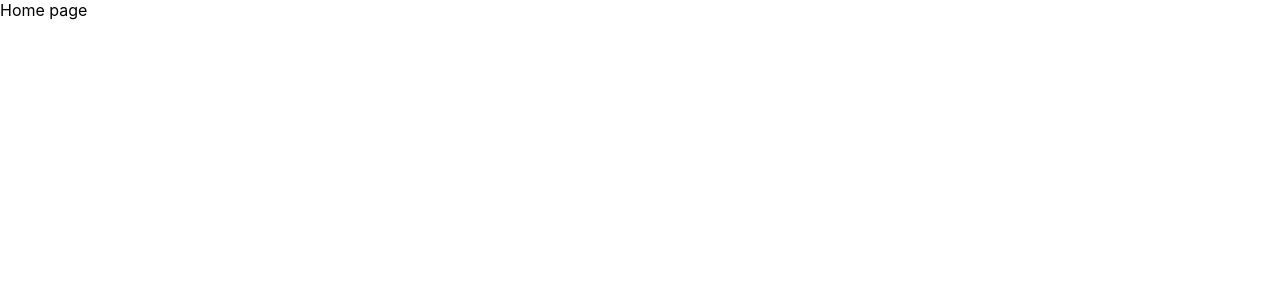
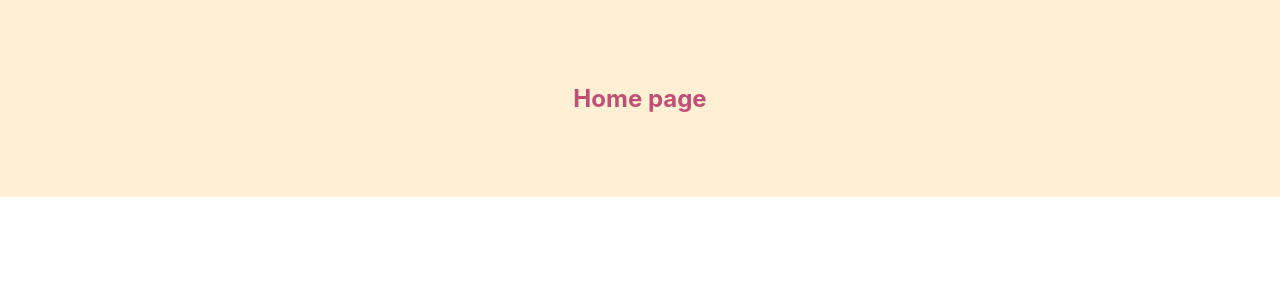
Before and after one commit to Kasun002/react-styled-cp, a React (Create React App) app: page / in a window 1280 px wide. Shown: the top 300 px of the page. Built offline with nearby package versions, Linux system fonts and the light colour scheme.

Commit message:
React styled component added for the project and sample home page

```diff
--- a/package.json
+++ b/package.json
@@ -14,6 +14,7 @@
     "react-dom": "^18.2.0",
     "react-router-dom": "^6.14.2",
     "react-scripts": "5.0.1",
+    "styled-components": "^6.0.5",
     "typescript": "^4.4.2",
     "web-vitals": "^2.1.0"
   },
--- a/src/pages/Home.tsx
+++ b/src/pages/Home.tsx
@@ -1,7 +1,24 @@
+import { styled } from "styled-components";
+
+
+const Wrapper = styled.div`
+    padding: 4em;
+    background-color: papayawhip;
+`;
+
+const Title = styled.h2`
+    ont-size: 1.5em;
+    text-align: center;
+    color: #BF4F74;
+`;
+
 const HomePage: React.FC = () => {
     return (
-        <>
-        Home page</>
+        <Wrapper>
+            <Title>
+                Home page
+            </Title>
+        </Wrapper>
     )
 }
 
```
Also changed, not shown: 1 other file (tests, documents, lock files or other folders).
